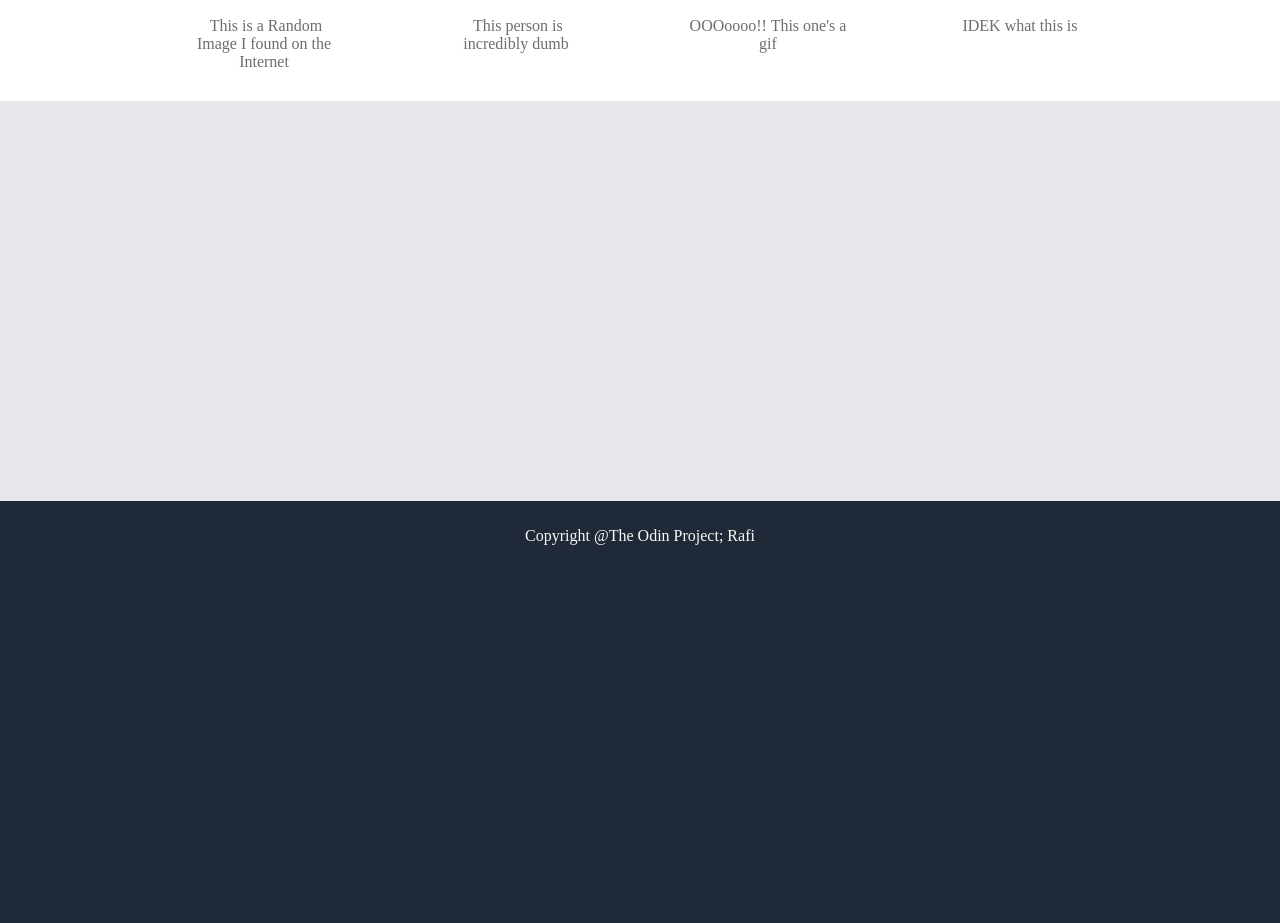
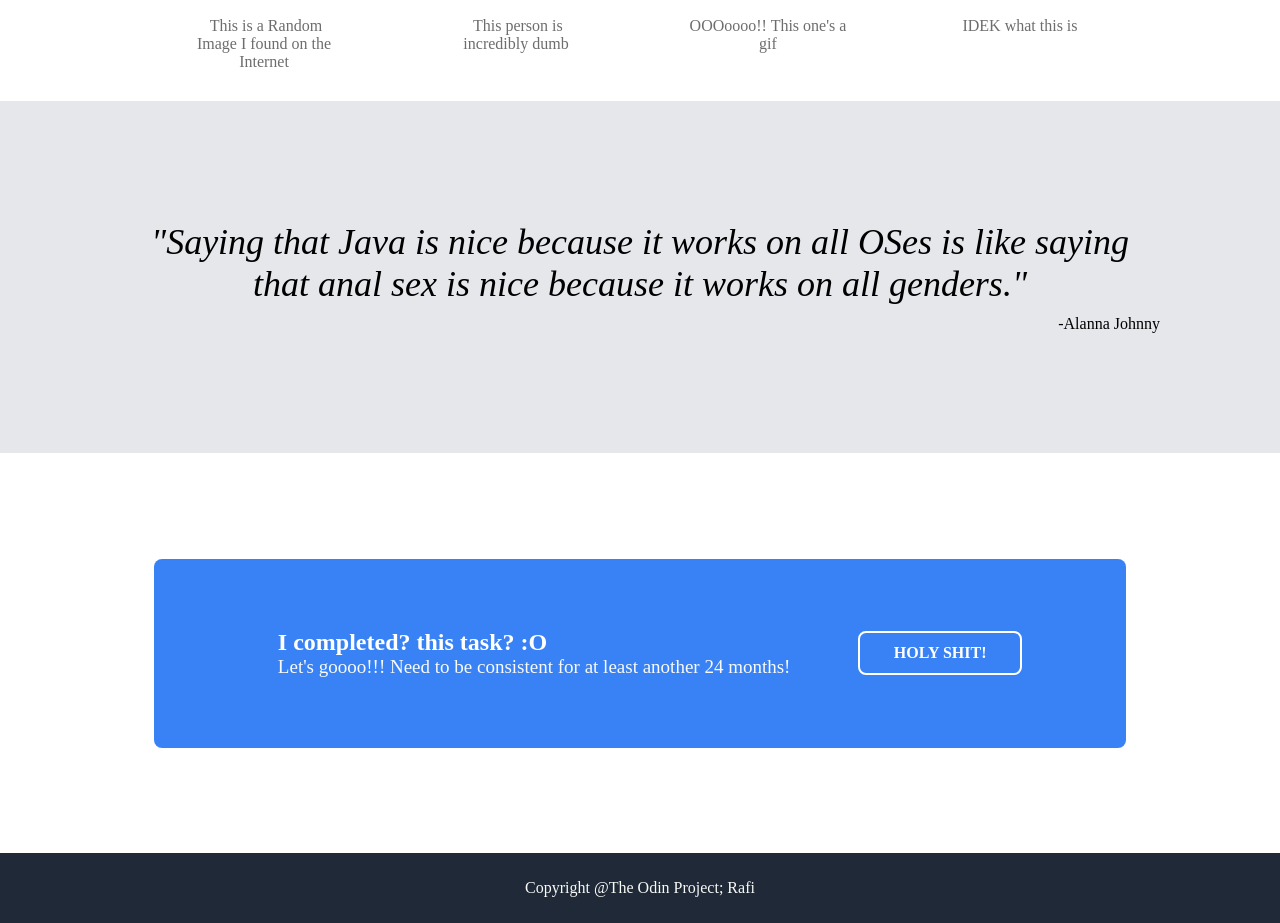
Before and after one commit to rafihasan0178/flex-page, a plain HTML site: page index.html in a window 1280 px wide. Shown: the part 766-1689 px from the top of the page. Before the commit the page ends 1337 px from the top, so only its background shows below. Drawn offline with Linux system fonts and the light colour scheme.

Commit message:
Completed The whole Project

```diff
--- a/index.html
+++ b/index.html
@@ -72,12 +72,28 @@
 </div>
 
 <!-- Quote Section -->
-<div class="quote">
+<div class="quote-section">
+    <div class="quote">
+        "Saying that Java is nice because it works on all OSes is like saying that anal sex is nice because it works on all genders."
+        <div class="author"> -Alanna Johnny </div>
+    </div>
+</div>
 
+<!-- Blue section  -->
 
+<div class="fourth">
+    <div class="bluesection">
+        <div class="bluetext">
+            I completed? this task? :O
+            <br>
+            <p class="fourthtext">Let's goooo!!! Need to be consistent for at least another 24 months!</p>
+        </div>
+        <div class="dbutton"> HOLY SHIT! </div>
+    </div>
 </div>
 
 
+<!-- This is the footer section  -->
 <div class="foot"> Copyright @The Odin Project; Rafi </div>
 
 </html>
--- a/style.css
+++ b/style.css
@@ -179,7 +179,81 @@ button {
 
 /* Quote Part Starts here */
 
-.quote {
-    height: 400px;
+.quote-section {
+    display: flex;
+    justify-content: center;
+    align-items: center;
+    min-height: 300px;
     background-color: #E5E7EB;
 }
+
+.quote {
+    text-align: center;
+    font-size: 36px;
+    font-weight: 100;
+    font-style: italic;
+    margin: 100px;
+    padding: 20px;
+}
+
+.author {
+    display: block;
+    text-align: right;
+    font-size: 16px;
+    margin-top: 10px;
+    color: black;
+    font-style: normal;
+    font-weight: 500;
+}
+
+/* Blue Section Starts Here */
+
+.fourth {
+    display: flex;
+    justify-content: center;
+    align-items: center;
+    background-color: white;
+    height: 400px;
+}
+
+.bluesection {
+    display: flex;
+    justify-content: space-around;
+    align-items: center;
+    background-color: #3882F6;
+    width: 65%;
+    max-height: 30%;
+    text-align: center;
+    margin: 20px;
+    padding: 70px;
+    border-radius: 8px;
+}
+
+.bluetext {
+    font-size: 24px;
+    font-weight: 800;
+    color: white;
+    text-align: left;
+    margin-left: 20px;
+}
+
+.dbutton {
+    display: flex;
+    justify-content: center;
+    align-items: center;
+    min-width: 150px;
+    height: 30px;
+    border-radius: 8px;
+    background-color: #3882F6;
+    color: #fff;
+    font-weight: 900;
+    font-size: 16px;
+    border: 2px solid white;
+    text-align: center;
+    padding: 5px;
+}
+
+.fourthtext {
+    font-size: 19px;
+    font-weight: 400;
+}
```
